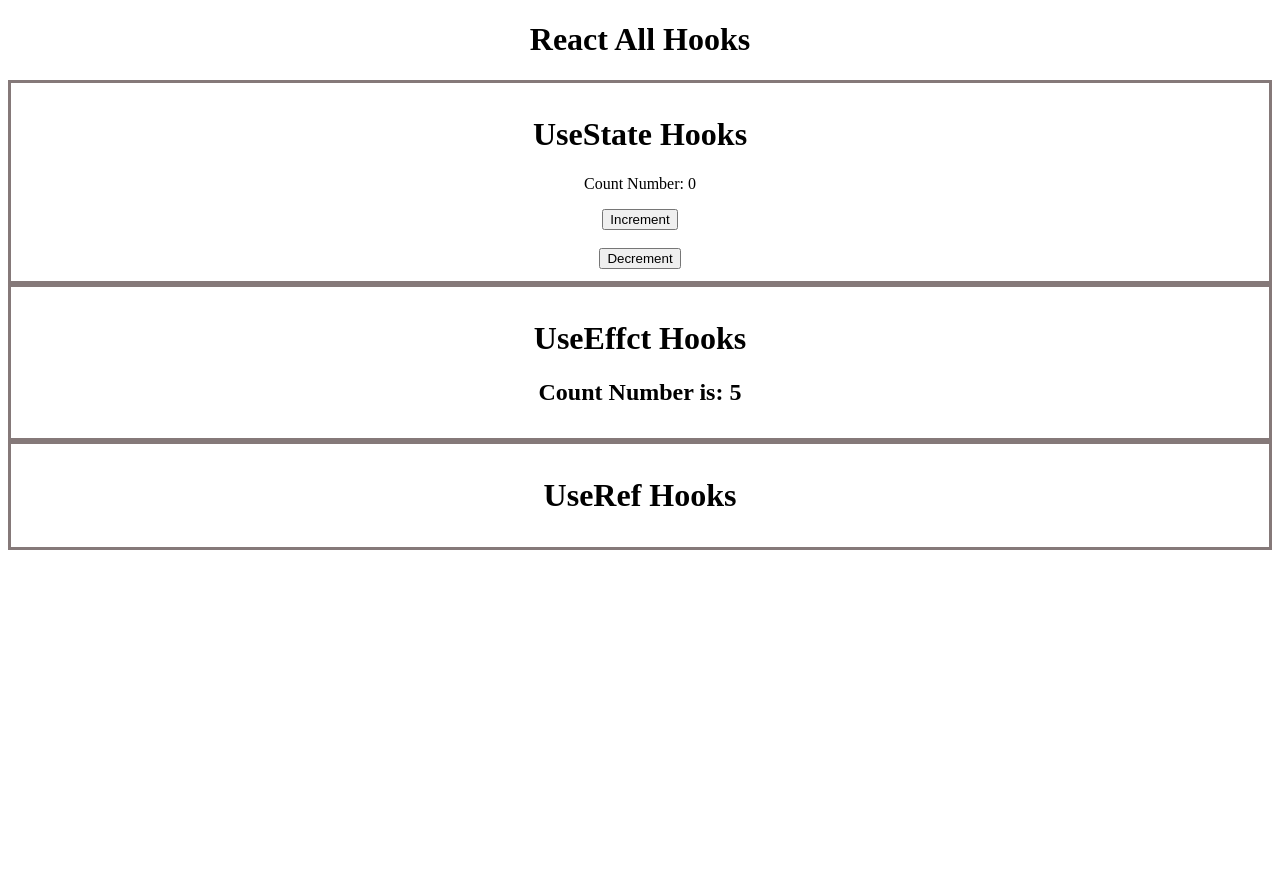
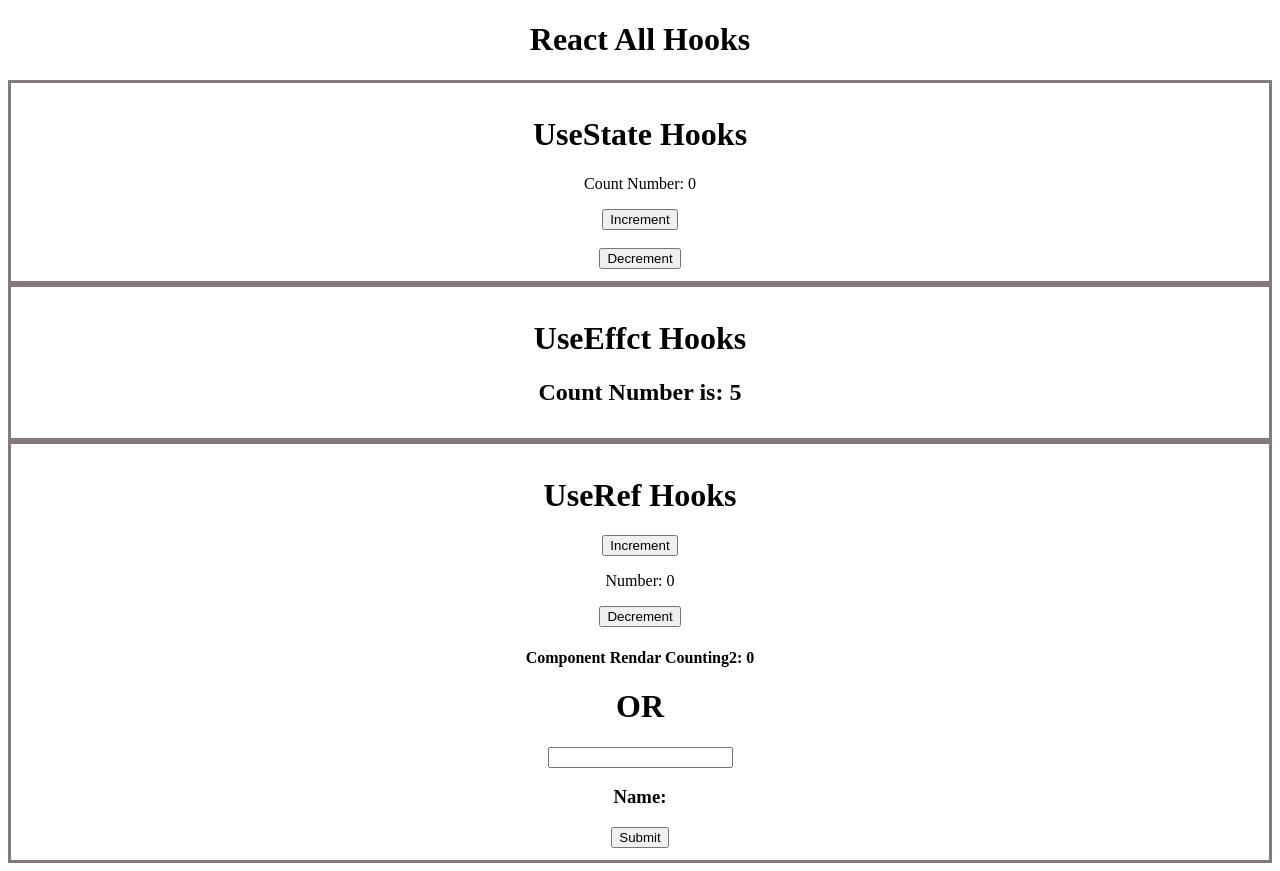
Before and after one commit to Rumon-Sarker/react-all-hooks, a React (Vite) app: page / in a window 1280 px wide. Before the commit the page ends 800 px from the top, so only its background shows below. Built offline with nearby package versions, Linux system fonts and the light colour scheme.

Commit message:
useRef Hook

```diff
--- a/src/All-Hooks/UseRef/UseRef.jsx
+++ b/src/All-Hooks/UseRef/UseRef.jsx
@@ -1,8 +1,87 @@
+import { useEffect, useRef, useState } from "react";
 
 const UseRef = () => {
+    // -----------------------ExmapNo: 1 --
+    const [number, setNumber] = useState(0);
+
+    // ---------- Without useRef hooks ------------
+    // const [count1, setCount1] = useState(0);
+
+
+    const count2 = useRef(0);
+
+
+    // ----------------------------ExamNo:3 --
+    const userInput = useRef();
+    const [name, setName] = useState('');
+
+    const handleSubmit = () => {
+        setName(userInput.current.value)
+        console.log("User Input Value", userInput)
+    }
+
+    // ---------- Without useRef hooks ------------
+
+    // useEffect(() => {
+    //     setCount1(count1 + 1)
+    // })
+
+    // ------------with useRef hooks -------
+
+    useEffect(() => {
+        count2.current = count2.current + 1
+    });
+
+    // ------------with useRef hooks -------
+
+    // ============================OR=================
+
+    // const value = useRef(0);
+
+    // const change = () => {
+    //     value.current++
+    //     console.log("value is ", value.current)
+    // }
+
     return (
         <div className='bodyStyle'>
             <h1>UseRef Hooks</h1>
+
+
+            <div>
+                <button onClick={() => { setNumber(prev => prev + 1) }}>Increment</button>
+
+                <p>Number: {number}</p>
+
+                <button onClick={() => { setNumber(prev => prev - 1) }}>Decrement</button>
+
+                {/* <h4>Component Rendar Counting1: {count1}</h4> */}
+
+                <h4>Component Rendar Counting2: {count2.current}</h4>
+
+
+            </div>
+
+
+
+            <div>
+                <h1> OR </h1>
+
+                <input ref={userInput} type="text" />
+                <br />
+                <h3>Name: {name}</h3>
+
+                <button onClick={handleSubmit}>Submit</button>
+            </div>
+
+            {/* =========================OR=========== */}
+
+            {/* // ------------with useRef hooks ------- */}
+
+            {/* useref hooks using  */}
+            {/* <div>
+                <button onClick={change}>Ckick</button>
+            </div> */}
         </div>
     );
 };
```
